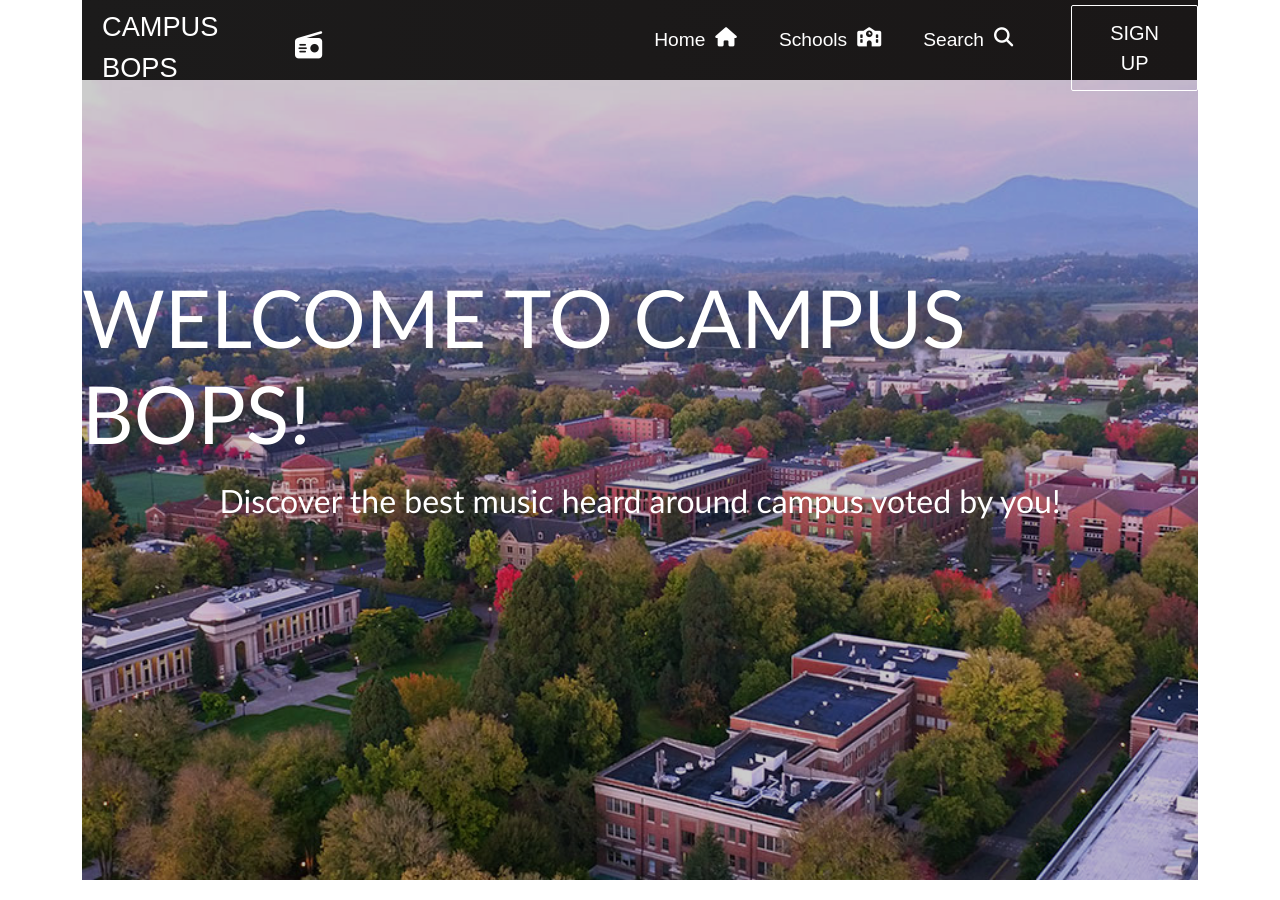
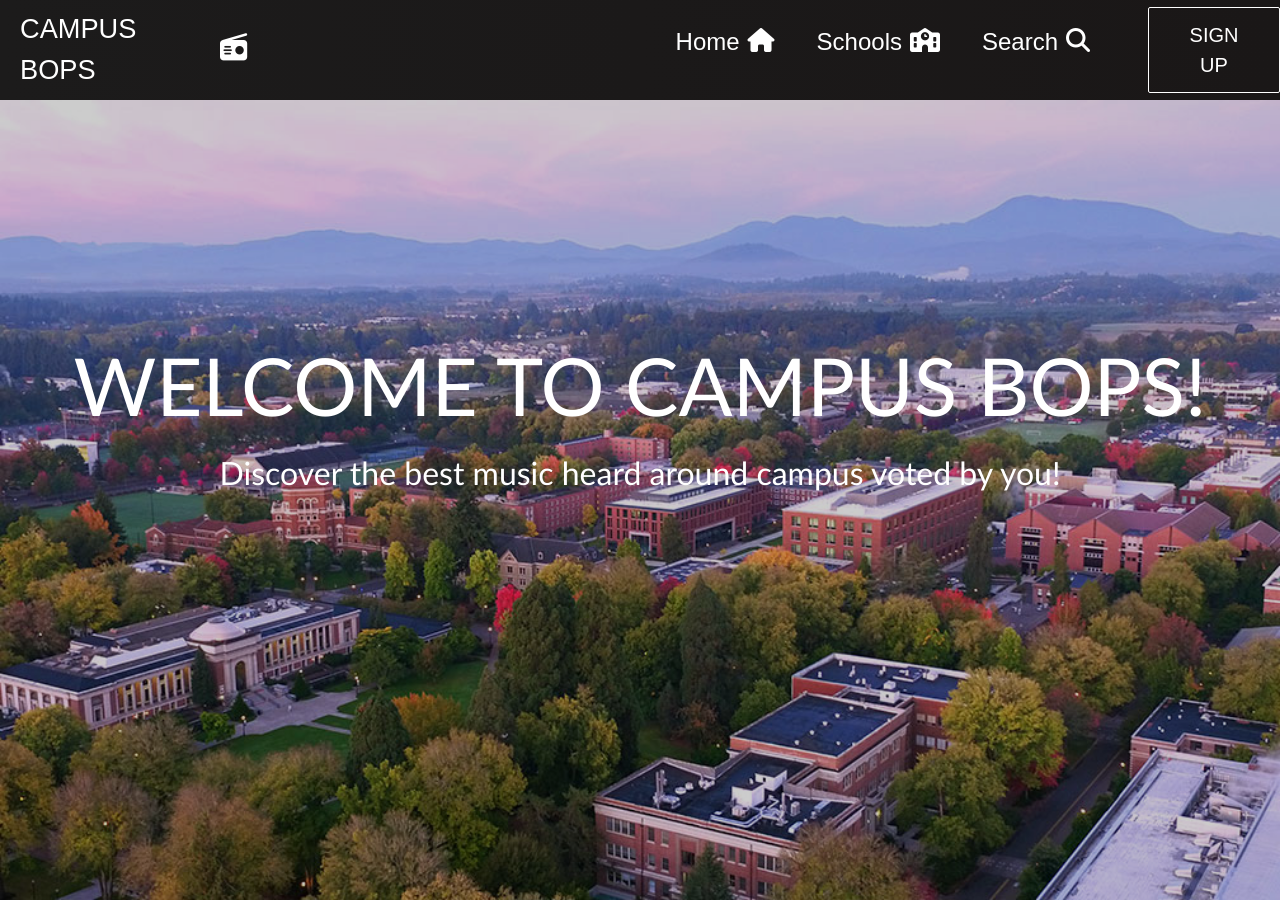
Before and after one commit to kawaharm/campus_bops_v2_server, a React (Create React App) app in the folder client/: page / in a window 1280 px wide. Built offline with nearby package versions, Linux system fonts and the light colour scheme; no server answers.

Commit message:
updated navbar

```diff
--- a/client/src/App.js
+++ b/client/src/App.js
@@ -12,8 +12,6 @@ import SongSearch from "./routes/SongSearch";
 function App() {
   return (
     <SchoolsContextProvider>
-      {/* container class will give page side margins */}
-      <div className="container">
       <Router>
         <Navbar />
         <Routes>
@@ -24,7 +22,6 @@ function App() {
           <Route path="/search" element={<SongSearch />} />
         </Routes>
       </Router>
-      </div>
     </SchoolsContextProvider>
   );
 }
--- a/client/src/components/Navbar.css
+++ b/client/src/components/Navbar.css
@@ -1,6 +1,6 @@
 .navbar {
   background: linear-gradient(90deg, rgb(28, 27, 27) 0%, rgb(26, 23, 23) 100%);
-  height: 80px;
+  height: 100px;
   display: flex;
   justify-content: center;
   align-items: center;
@@ -15,7 +15,7 @@
   justify-content: center;
   align-items: center;
   height: 80px;
-  max-width: 1500px;
+  /* max-width: 1500px; */
 }
 
 .navbar-logo {
@@ -29,14 +29,9 @@
   align-items: center;
 }
 
-.navbar-logo-icon {
-  margin-left: 10px;
+.navbar-logo-icon{
+  margin-left: 0.5rem;
   margin-bottom: 5px;
-}
-
-.fa-typo3 {
-  margin-left: 0.5rem;
-  font-size: 1.8rem;
 }
 
 .nav-menu {
@@ -45,13 +40,16 @@
   grid-gap: 10px;
   list-style: none;
   text-align: center;
-  width: 60vw;
+  width: 70vw;
   justify-content: end;
   margin-right: 2rem;
 }
 
 .nav-item {
+  display: flex;
+  align-items: center;
   height: 80px;
+  font-size: 1.5rem;
 }
 
 .nav-links {
@@ -160,4 +158,8 @@
     color: #242424;
     transition: 250ms;
   }
+
+  button {
+    display: none;
+  }
 }
--- a/client/src/components/Navbar.js
+++ b/client/src/components/Navbar.js
@@ -36,7 +36,8 @@ function Navbar() {
       <nav className="navbar">
         <div className="navbar-container">
           <Link to="/" className="navbar-logo" onClick={closeMobileMenu}>
-            CAMPUS BOPS <i class="fa-solid fa-radio navbar-logo-icon" />
+            CAMPUS BOPS
+            <i className="fa-solid fa-radio navbar-logo-icon" />
           </Link>
           <div className="menu-icon" onClick={handleClick}>
             <i className={click ? "fas fa-times" : "fas fa-bars"} />
```
Lines whose indentation alone changed are shown as unchanged.
